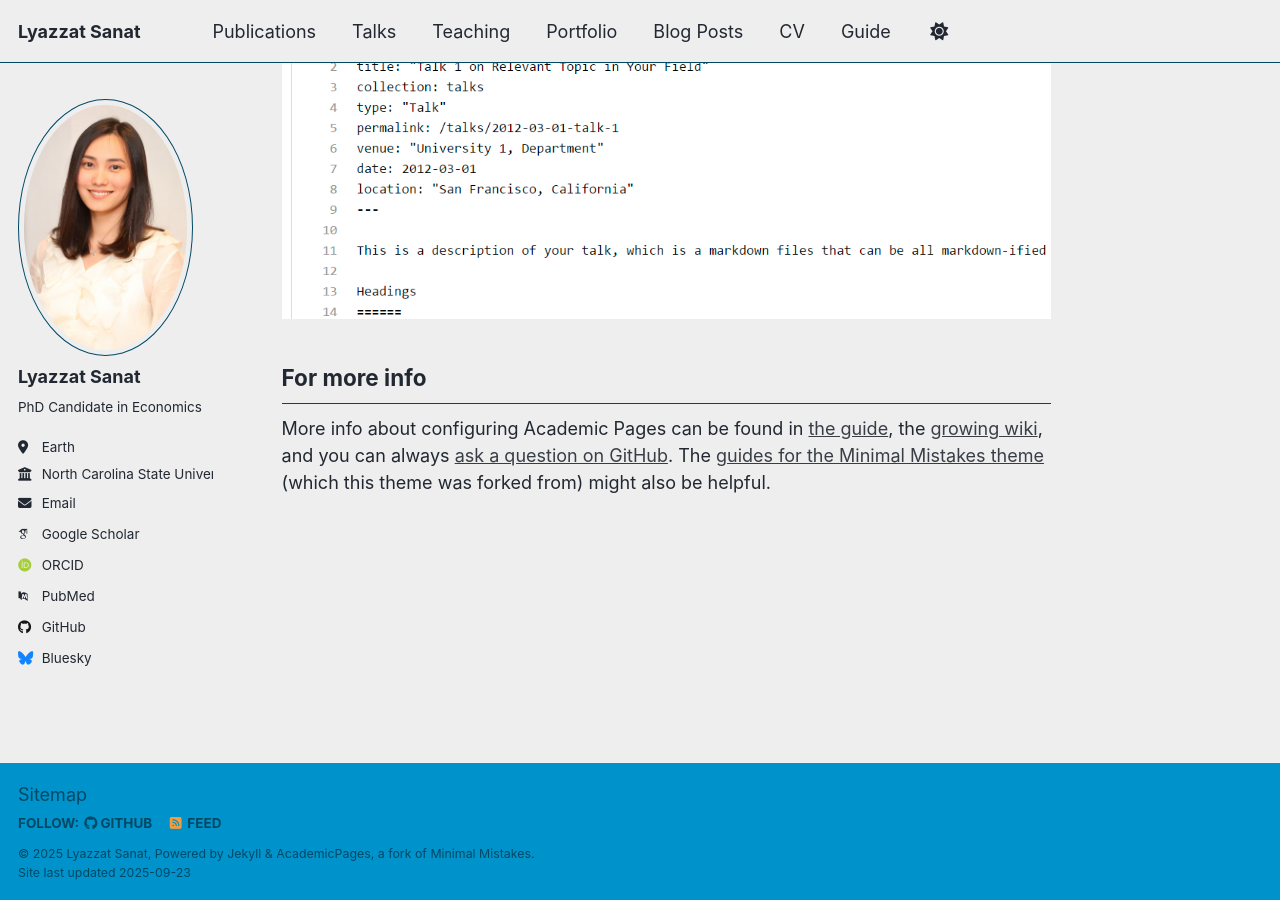
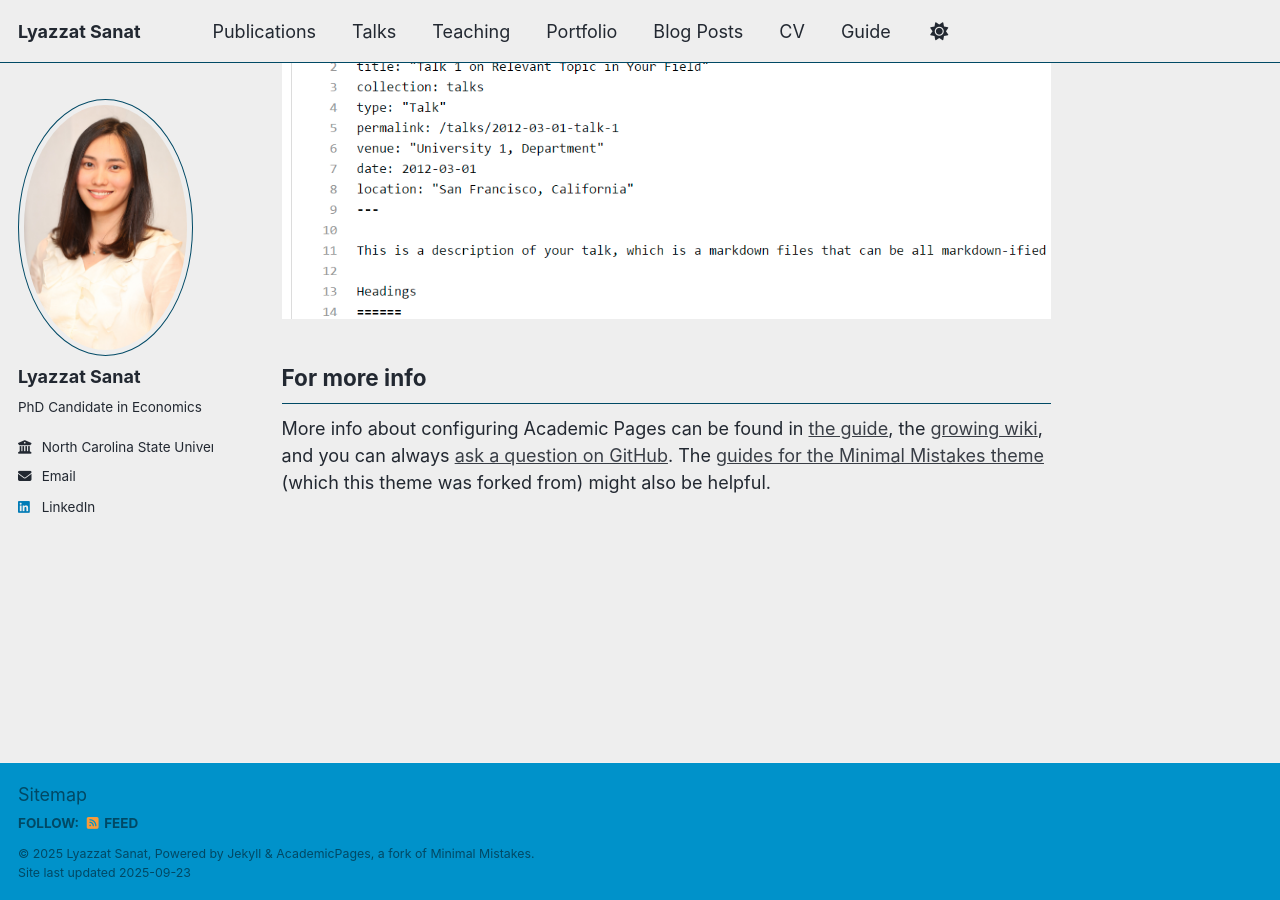
Before and after one commit to lyazzatsanat/lyazzatsanat.github.io, a Jekyll site: the page built from _pages/about.md, in a window 1280 px wide and 900 px high, scrolled down 2880 px. Built offline with Jekyll 4.4.1, drawn with Linux system fonts in a browser that asks for light colours; some web fonts are replaced; a script that is not in the unit is left out; part of the change alters nothing that is shown.

Commit message:
Update _config.yml

```diff
--- a/_config.yml
+++ b/_config.yml
@@ -27,20 +27,20 @@ author:
   name             : "Lyazzat Sanat"
   pronouns         : # example: "she/her"
   bio              : "PhD Candidate in Economics"
-  location         : "Earth"
+  location         : #"Earth"
   employer         : "North Carolina State University"
   uri              : # URL
-  email            : "none@example.org"
+  email            : "lsanat@ncsu.edu"
 
   # Academic websites
   academia         : # URL
   arxiv            : # URL - Update with the correct link to your profile
-  googlescholar    : "https://scholar.google.com/citations?user=PS_CX0AAAAAJ"
+  googlescholar    : #"https://scholar.google.com/citations?user=PS_CX0AAAAAJ"
   inspire-hep      : # URL
   impactstory      : # URL
-  orcid            : "http://orcid.org/yourorcidurl"
+  orcid            : #"http://orcid.org/yourorcidurl"
   semantic         : # URL
-  pubmed           : "https://www.ncbi.nlm.nih.gov/pubmed/?term=john+snow"
+  pubmed           : #"https://www.ncbi.nlm.nih.gov/pubmed/?term=john+snow"
   researchgate     : # URL
   scopus           : # URL
 
@@ -48,13 +48,13 @@ author:
   bitbucket        : # Username - Update with your username on the site
   codepen          : # Username
   dribbble         : # Username
-  github           : "academicpages"
+  github           : #"academicpages"
   kaggle           : # Username
   stackoverflow    : # User number or user number and name (i.e., use "1" or "1/jeff-atwood")
 
   # Social media
   artstation       : # Username
-  bluesky          : "bsky.app" # Replace this with you Bluesky username
+  bluesky          : #"bsky.app" # Replace this with you Bluesky username
   facebook         : # Username
   flickr           : # Username
   foursquare       : # Username
@@ -63,7 +63,7 @@ author:
   keybase          : # Username
   instagram        : # Username
   lastfm           : # Username
-  linkedin         : # Username
+  linkedin         : "linkedin.com/in/lyazzatsanat"
   mastodon         : # URL
   medium           : # URL
   pinterest        : # Username
```
